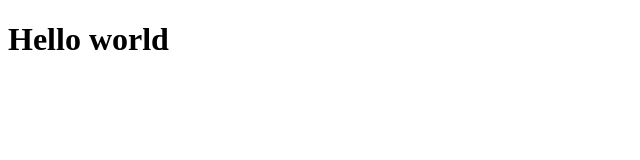
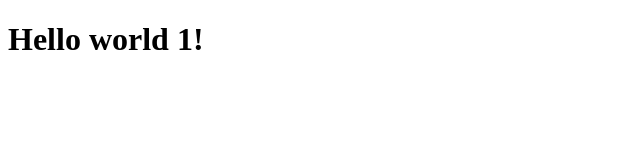
Before and after one commit to alexeii-als/maket, a plain HTML site: page index.html in a window 1280 px wide. Shown: the full height of the page, 0-640 px from the left. Drawn offline with Linux system fonts and the light colour scheme.

Commit message:
updated index.html

```diff
--- a/index.html
+++ b/index.html
@@ -6,7 +6,7 @@
 </head>
 <body>
 
-<h1>Hello world</h1>
+<h1>Hello world 1!</h1>
 
 </body>
 </html>
```
